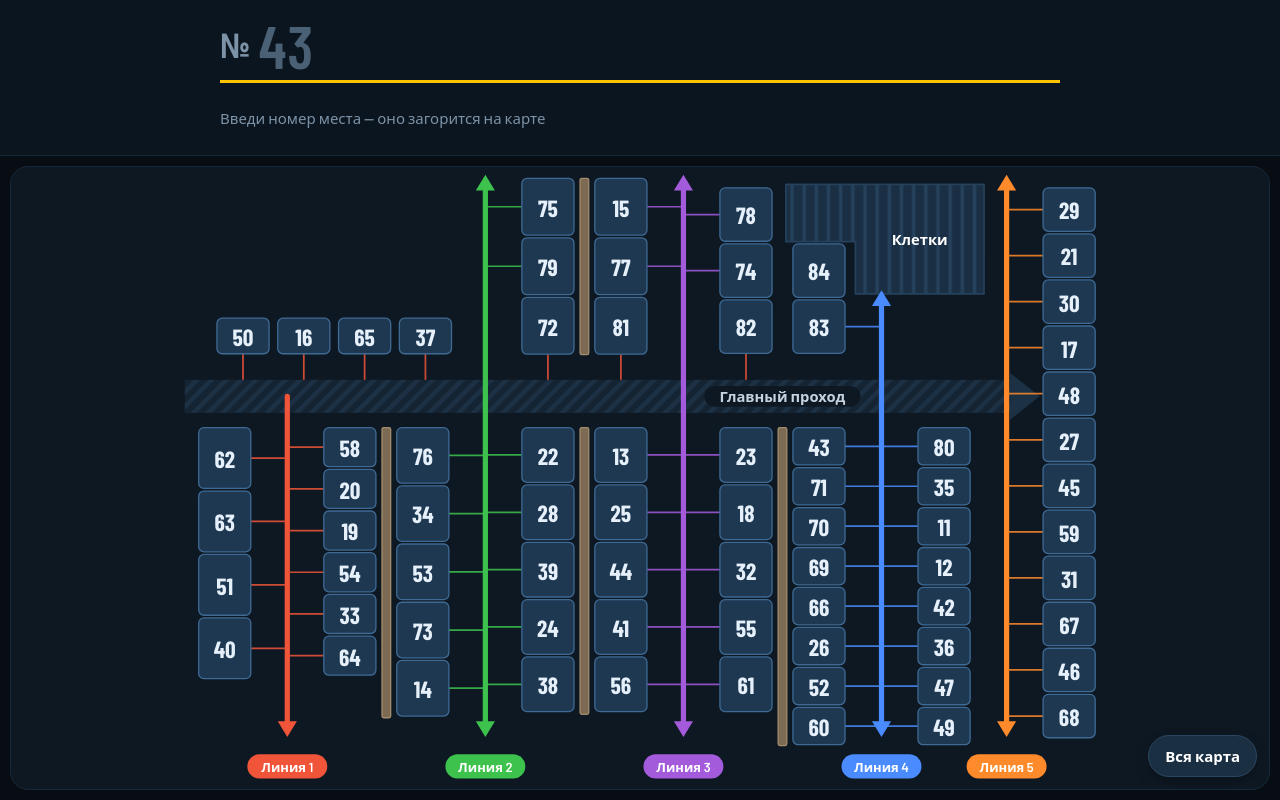
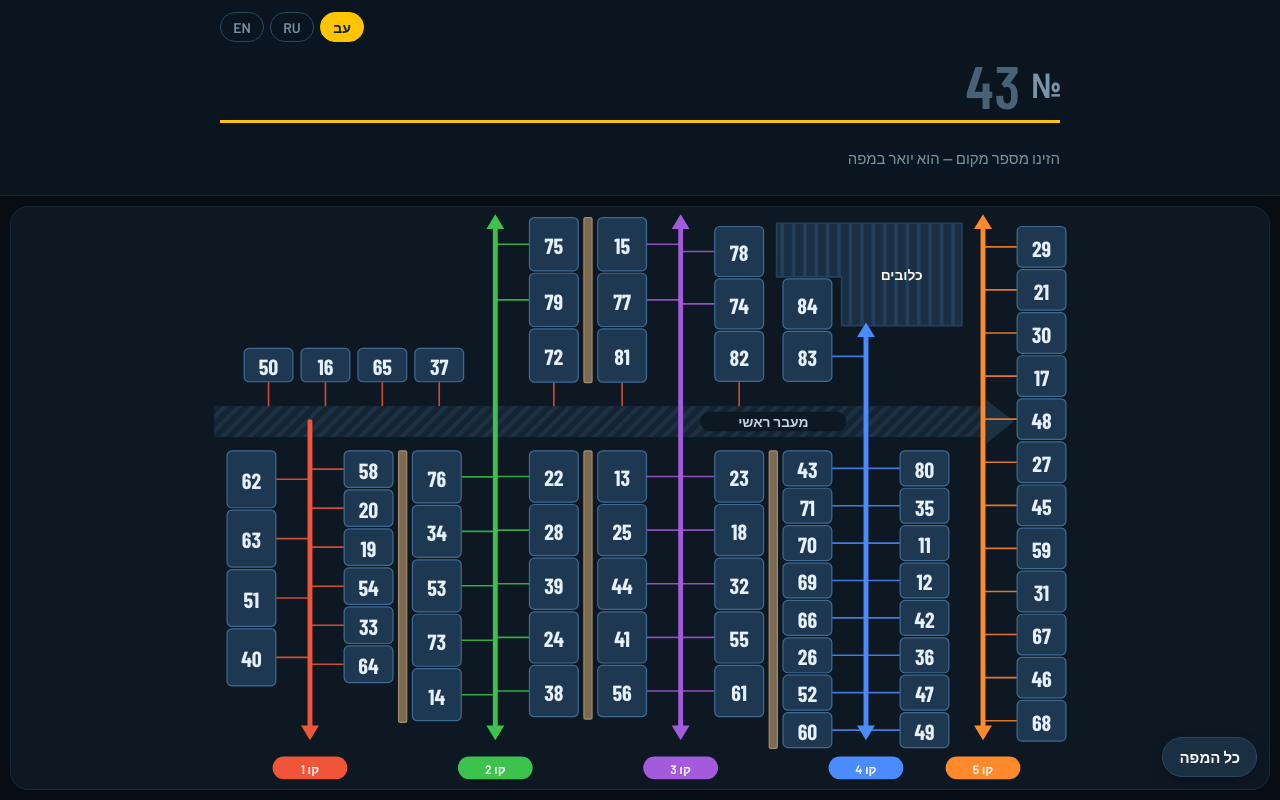
Before and after one commit to maksratm2-hub/map, a plain HTML site: page index.html in a window 1280 px wide. Drawn offline with nearby package versions, Linux system fonts and the light colour scheme.

Commit message:
Add Hebrew, Russian and English languages (Hebrew default)
Co-Authored-By: Claude Sonnet 5.5 <noreply@anthropic.com>
Claude-Session: https://claude.ai/code/session_015U9yPEmTKo4mUiWMDjz1uA

```diff
--- a/index.html
+++ b/index.html
@@ -1,10 +1,10 @@
 <!DOCTYPE html>
-<html lang="ru">
+<html lang="he" dir="rtl">
 <head>
 <meta charset="UTF-8">
 <meta name="viewport" content="width=device-width, initial-scale=1, viewport-fit=cover">
 <meta name="theme-color" content="#0B151F">
-<title>Карта мест</title>
+<title>מפת מקומות</title>
 <link rel="preconnect" href="https://fonts.googleapis.com">
 <link rel="preconnect" href="https://fonts.gstatic.com" crossorigin>
 <link href="https://fonts.googleapis.com/css2?family=Barlow+Condensed:wght@600;700&family=Barlow:wght@500;600&display=swap" rel="stylesheet" media="print" onload="this.media='all'">
@@ -41,6 +41,11 @@
     padding:0; caret-color:var(--signal);
   }
   #q::placeholder { color:#4A6075; font-weight:600; }
+  .lang { display:flex; gap:6px; margin-bottom:10px; justify-content:flex-end; }
+  .lang button { min-width:44px; height:30px; padding:0 10px; border-radius:15px; border:1px solid #2B4660; background:transparent; color:var(--muted); font-family:var(--txt); font-weight:600; font-size:14px; cursor:pointer; }
+  .lang button.on { background:var(--signal); border-color:var(--signal); color:#0F1E2B; }
+  .lang button:focus-visible { outline:3px solid var(--signal); outline-offset:2px; }
+  #map { direction:ltr; }
   #clear {
     width:36px; height:36px; border-radius:50%; border:0; background:#1B2F42; color:#fff;
     font-size:18px; cursor:pointer; display:none; flex:none;
@@ -87,24 +92,51 @@
 <body>
 
 <header>
+  <div class="lang" role="group" aria-label="Language">
+    <button type="button" data-l="he">עב</button>
+    <button type="button" data-l="ru">RU</button>
+    <button type="button" data-l="en">EN</button>
+  </div>
   <div class="field">
     <span>№</span>
-    <input id="q" type="text" inputmode="numeric" pattern="[0-9]*" maxlength="3" autocomplete="off" placeholder="43" aria-label="Номер места">
-    <button id="clear" aria-label="Очистить">✕</button>
+    <input id="q" type="text" inputmode="numeric" pattern="[0-9]*" maxlength="3" autocomplete="off" placeholder="43" aria-label="מספר מקום">
+    <button id="clear" aria-label="נקה">✕</button>
   </div>
-  <div id="result" class="hint" aria-live="polite">Введи номер места — оно загорится на карте</div>
+  <div id="result" class="hint" aria-live="polite">הזינו מספר מקום — הוא יואר במפה</div>
 </header>
 
 <div id="stage">
-  <svg id="map" xmlns="http://www.w3.org/2000/svg" aria-label="Карта мест"></svg>
-  <button id="reset">Вся карта</button>
+  <svg id="map" xmlns="http://www.w3.org/2000/svg" aria-label="מפת מקומות"></svg>
+  <button id="reset">כל המפה</button>
 </div>
 
 <script>
 window.addEventListener('error', function (e) {
   var r = document.getElementById('result');
-  if (r) { r.className = ''; r.textContent = 'Ошибка: ' + e.message; }
+  if (r) { r.className = ''; r.textContent = 'Error: ' + e.message; }
 });
+/* ---------- языки: иврит (по умолчанию), русский, английский ---------- */
+const I18N = {
+  he: {dir:'rtl', title:'מפת מקומות', numAria:'מספר מקום', clear:'נקה', reset:'כל המפה',
+       hint:'הזינו מספר מקום — הוא יואר במפה', pass:'מעבר ראשי', cages:'כלובים', line:'קו',
+       between:(a,b)=>`בין קו ${a} לקו ${b}`, leftOf:n=>`משמאל לקו ${n}`, rightOf:n=>`מימין לקו ${n}`,
+       near:n=>`קרוב יותר לקו ${n}`, above:'מעל המעבר הראשי', below:'מתחת למעבר הראשי',
+       miss:n=>`מקום ${n} לא נמצא במפה`, wait:'מחפש…'},
+  ru: {dir:'ltr', title:'Карта мест', numAria:'Номер места', clear:'Очистить', reset:'Вся карта',
+       hint:'Введи номер места — оно загорится на карте', pass:'Главный проход', cages:'Клетки', line:'Линия',
+       between:(a,b)=>`Между линиями ${a} и ${b}`, leftOf:n=>`Слева от линии ${n}`, rightOf:n=>`Справа от линии ${n}`,
+       near:n=>`ближе к линии ${n}`, above:'выше главного прохода', below:'ниже главного прохода',
+       miss:n=>`Места ${n} нет на карте`, wait:'Ищу…'},
+  en: {dir:'ltr', title:'Seat map', numAria:'Place number', clear:'Clear', reset:'Whole map',
+       hint:'Enter a place number — it will light up on the map', pass:'Main passage', cages:'Cages', line:'Line',
+       between:(a,b)=>`Between lines ${a} and ${b}`, leftOf:n=>`Left of line ${n}`, rightOf:n=>`Right of line ${n}`,
+       near:n=>`closer to line ${n}`, above:'above the main passage', below:'below the main passage',
+       miss:n=>`Place ${n} isn't on the map`, wait:'Searching…'}
+};
+let lang = 'he';
+try { const saved = localStorage.getItem('lang'); if (I18N[saved]) lang = saved; } catch (e) {}
+const T = () => I18N[lang];
+
 // Карта собрана по ровной сетке: колонки, общий шаг и одинаковые отступы (без наклона фото)
 const Y0 = 0;
 const W = 60;   // ширина ячейки
@@ -175,11 +207,11 @@ el('rect', {x:5, width:4, height:14, fill:'#25415C'}, pat2);
 el('rect', {x:50, y:245, width:950, height:38, fill:'url(#hatch)'});
 el('polygon', {points:'1000,237 1034,264 1000,291', fill:'#1D3145'});
 el('rect', {x:648, y:252, width:180, height:24, rx:12, fill:'#0E1823'});
-el('text', {x:738, y:264, class:'pass-t'}, undefined, 'Главный проход');
+const passT = el('text', {x:738, y:264, class:'pass-t'}, undefined, '');
 
 // клетки
 el('polygon', {points:'742,20 970,20 970,146 822,146 822,86 742,86', fill:'url(#bars)', stroke:'#25415C', 'stroke-width':2, 'stroke-linejoin':'round'});
-el('text', {x:896, y:83, class:'zone-t'}, undefined, 'Клетки');
+const zoneT = el('text', {x:896, y:83, class:'zone-t'}, undefined, '');
 
 // стены другого цвета между колонками
 WALLS.forEach(w => {
@@ -187,12 +219,13 @@ WALLS.forEach(w => {
 });
 
 // линии
+const pillTexts = [];
 LINES.forEach(l => {
   el('line', {x1:l.x, x2:l.x, y1:l.y1, y2:l.y2, stroke:l.color, 'stroke-width':6, 'stroke-linecap':'round'});
   el('polygon', {points:`${l.x},${l.y2+16} ${l.x-11},${l.y2-2} ${l.x+11},${l.y2-2}`, fill:l.color});
   if (l.up) el('polygon', {points:`${l.x},${l.y1-16} ${l.x-11},${l.y1+2} ${l.x+11},${l.y1+2}`, fill:l.color});
   el('rect', {x:l.x-46, y:676, width:92, height:28, rx:14, fill:l.color});
-  el('text', {x:l.x, y:691, class:'pill-t'}, undefined, 'Линия ' + l.n);
+  pillTexts.push([l.n, el('text', {x:l.x, y:691, class:'pill-t'}, undefined, '')]);
 });
 
 // засечки: от линии (или прохода) к каждой ячейке
@@ -326,18 +359,36 @@ const result = document.getElementById('result');
 let hit = null;
 
 function describe(n) {
-  const c = byNum[n];
+  const c = byNum[n], d = T();
   const left = LINES.filter(l => l.x < c.x).pop();
   const right = LINES.find(l => l.x > c.x);
   let main;
-  if (left && right) main = `Между линиями ${left.n} и ${right.n}`;
-  else if (right) main = `Слева от линии ${right.n}`;
-  else main = `Справа от линии ${left.n}`;
+  if (left && right) main = d.between(left.n, right.n);
+  else if (right) main = d.leftOf(right.n);
+  else main = d.rightOf(left.n);
   const near = LINES.reduce((a, b) => Math.abs(b.x - c.x) < Math.abs(a.x - c.x) ? b : a);
-  const parts = [`ближе к линии ${near.n}`];
-  if (c.y < 245 && c.x < 1030) parts.push('выше главного прохода');
-  else if (c.x < 1030) parts.push('ниже главного прохода');
+  const parts = [d.near(near.n)];
+  if (c.y < 245 && c.x < 1030) parts.push(d.above);
+  else if (c.x < 1030) parts.push(d.below);
   return {main, sub: parts.join(' · ')};
+}
+
+function showHint() { result.className = 'hint'; result.textContent = T().hint; }
+function showMiss(raw) { result.className = 'hint'; result.textContent = (raw.length >= 2) ? T().miss(raw) : T().wait; }
+function showHit(n) {
+  const d = describe(n);
+  result.className = '';
+  result.innerHTML = '';
+  const b = document.createElement('div'); b.className = 'badge'; b.textContent = n;
+  const t = document.createElement('div');
+  t.innerHTML = `<div class="main">${d.main}</div><div class="sub">${d.sub}</div>`;
+  result.append(b, t);
+}
+function refreshResult() {
+  const raw = q.value.replace(/\D/g, '');
+  if (!raw) showHint();
+  else if (hit) showHit(hit);
+  else showMiss(raw);
 }
 
 function clearHit() {
@@ -354,16 +405,14 @@ function search(fly = true) {
   clearHit();
   result.className = '';
   if (!raw) {
-    result.className = 'hint';
-    result.textContent = 'Введи номер места — оно загорится на карте';
+    showHint();
     if (mode !== 'full') showAll();
     return;
   }
   const n = parseInt(raw, 10);
   const c = byNum[n];
   if (!c) {
-    result.className = 'hint';
-    result.textContent = (raw.length >= 2) ? `Места ${raw} нет на карте` : 'Ищу…';
+    showMiss(raw);
     return;
   }
   hit = n;
@@ -374,12 +423,7 @@ function search(fly = true) {
   ['ring', 'ring r2'].forEach(cls => el('rect', {
     class:cls, x:c.x - c.w/2, y:c.y - c.h/2, width:c.w, height:c.h, rx:6
   }, overlay));
-  const d = describe(n);
-  result.innerHTML = '';
-  const b = document.createElement('div'); b.className = 'badge'; b.textContent = n;
-  const t = document.createElement('div');
-  t.innerHTML = `<div class="main">${d.main}</div><div class="sub">${d.sub}</div>`;
-  result.append(b, t);
+  showHit(n);
   focusOn(c.x, c.y);
   if (raw.length >= 2 && document.activeElement === q) q.blur();
 }
@@ -403,6 +447,32 @@ addEventListener('resize', onResize);
 addEventListener('load', onResize);
 if (window.ResizeObserver) new ResizeObserver(onResize).observe(document.getElementById('stage'));
 
+const langBtns = [...document.querySelectorAll('.lang button')];
+function setLang(l) {
+  if (!I18N[l]) return;
+  lang = l;
+  try { localStorage.setItem('lang', l); } catch (e) {}
+  const d = I18N[l];
+  document.documentElement.lang = l;
+  document.documentElement.dir = d.dir;
+  document.title = d.title;
+  q.setAttribute('aria-label', d.numAria);
+  clearBtn.setAttribute('aria-label', d.clear);
+  svg.setAttribute('aria-label', d.title);
+  document.getElementById('reset').textContent = d.reset;
+  passT.textContent = d.pass;
+  zoneT.textContent = d.cages;
+  pillTexts.forEach(([n, node]) => { node.textContent = d.line + ' ' + n; });
+  langBtns.forEach(b => {
+    const on = b.dataset.l === l;
+    b.classList.toggle('on', on);
+    b.setAttribute('aria-pressed', on ? 'true' : 'false');
+  });
+  refreshResult();
+}
+langBtns.forEach(b => b.addEventListener('click', () => setLang(b.dataset.l)));
+setLang(lang);
+
 view = fitView(FULL.cx, FULL.cy, fullW());
 apply();
 </script>
```
